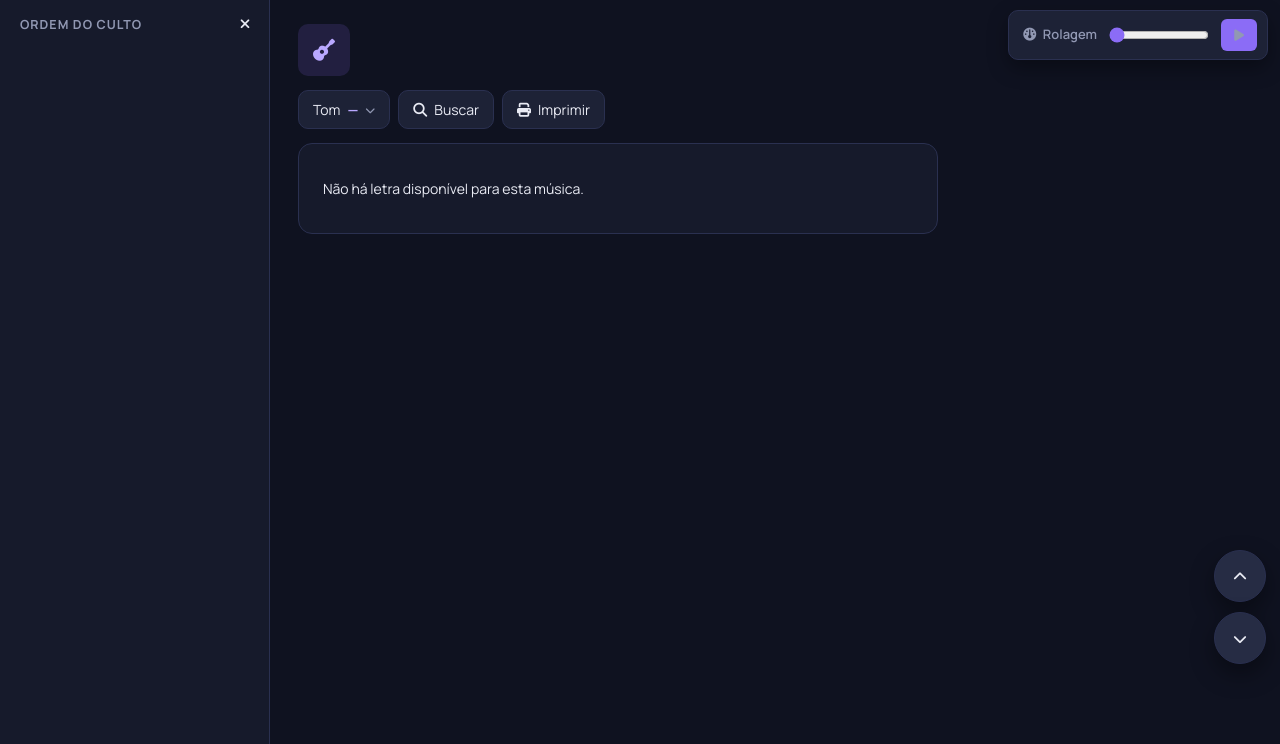
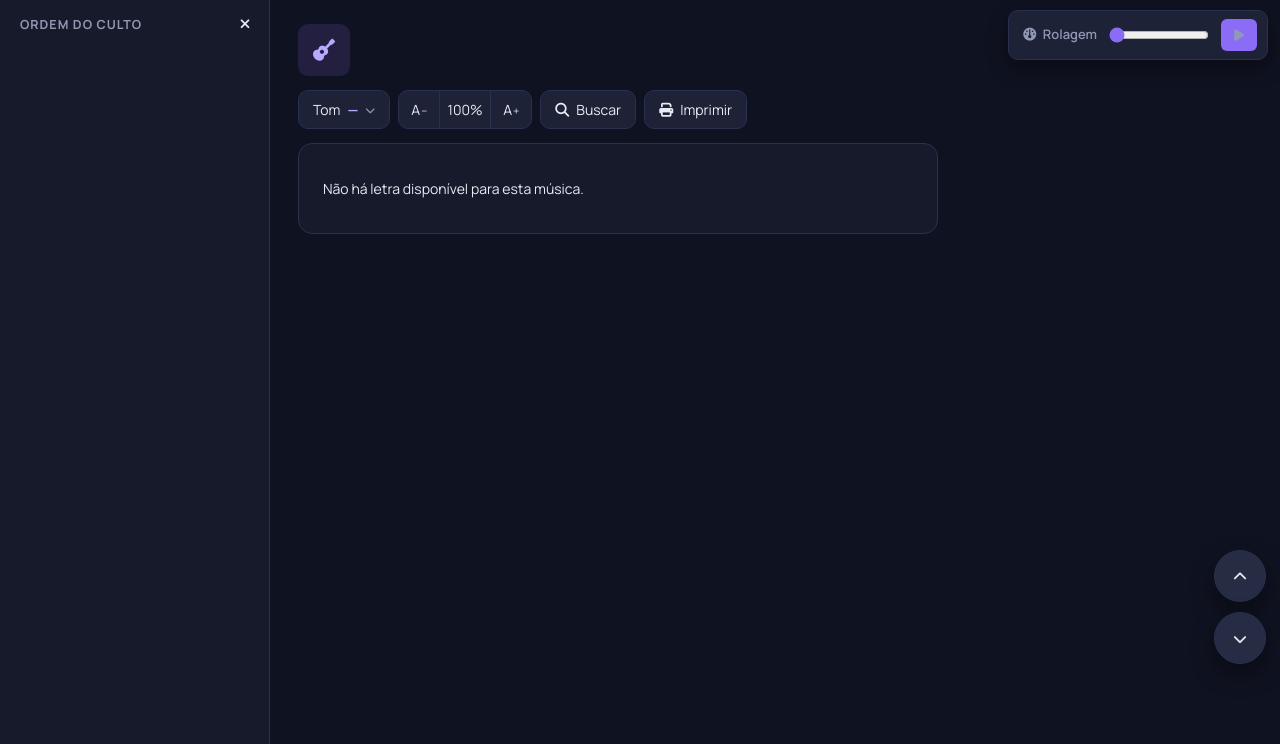
Before and after one commit to brunomint/U-Control, a Flask app: template templates/view_song.html in a window 1280 px wide. Shown: the part 56-800 px from the top of the page. Run offline with Flask 3, Linux system fonts and the light colour scheme; the template is opened without the code that fills it, so the values that code supplies are empty; parts of the project's set-up code (start-up, migrations or seed data) failed here and were passed over; some libraries are stand-ins or nearby versions.

Commit message:
Ver música: A− / A+ pro tamanho da letra da cifra
70% a 250%, guardado no aparelho e vale pra todas as músicas; tocar no
número volta pra 100%. As linhas continuam sem quebrar (acordes
alinhados) — se passar da largura, o quadro da cifra rola de lado.
A impressão não muda.

Co-Authored-By: Claude Opus 5.5 <noreply@anthropic.com>

```diff
--- a/static/css/pages/view_song.css
+++ b/static/css/pages/view_song.css
@@ -159,10 +159,43 @@
 .search-song-item:hover { background: var(--uc-surface-3); }
 .search-song-item .autor { color: var(--uc-muted); font-weight: 500; }
 
+/* A− 100% A+ */
+.font-size-widget {
+  display: inline-flex;
+  align-items: stretch;
+  border: 1px solid var(--uc-line);
+  border-radius: var(--uc-r);
+  background: var(--uc-surface-2);
+  overflow: hidden;
+}
+.font-size-btn, .font-size-value {
+  border: 0;
+  background: none;
+  color: var(--uc-text);
+  font: inherit;
+  font-weight: 800;
+  cursor: pointer;
+}
+.font-size-btn { padding: 8px 12px; font-size: 15px; }
+.font-size-btn small { font-size: 11px; margin-left: 1px; }
+.font-size-btn:hover, .font-size-value:hover { background: var(--uc-surface-3); }
+.font-size-value {
+  min-width: 52px;
+  padding: 0 4px;
+  font-size: 12.5px;
+  color: var(--uc-muted);
+  font-variant-numeric: tabular-nums;
+  border-left: 1px solid var(--uc-line);
+  border-right: 1px solid var(--uc-line);
+}
+
 /* Cifra */
 .song-content-card {
   display: inline-block;
   min-width: min(100%, 640px);
+  /* Letra grande (A+): a linha não quebra, o quadro rola de lado */
+  max-width: 100%;
+  overflow-x: auto;
   padding: 20px 24px;
   border-radius: var(--uc-r-lg);
   background: var(--uc-surface);
@@ -183,7 +216,7 @@
   background: transparent;
   color: var(--uc-text);
   font-family: var(--uc-mono) !important;
-  font-size: 18px;
+  font-size: calc(18px * var(--cifra-scale, 1));
   font-weight: 600;
   line-height: 1.7;
   white-space: pre !important;
@@ -244,7 +277,7 @@
   .song-header-title { font-size: 22px; }
   .song-header-icon { display: none; }
   .song-content-card { display: block; padding: 14px; overflow-x: auto; }
-  .content pre { font-size: 13px; line-height: 1.5; }
+  .content pre { font-size: calc(13px * var(--cifra-scale, 1)); line-height: 1.5; }
   .controls { top: auto; bottom: calc(14px + env(safe-area-inset-bottom, 0px)); right: 76px; }
 }
 
--- a/templates/view_song.html
+++ b/templates/view_song.html
@@ -88,6 +88,16 @@
                     <button type="button" class="tom-key-btn" data-key="Ab" onclick="jumpToKey('Ab')">Ab</button>
                 </div>
             </div>
+            </div>
+
+            <!-- Tamanho da letra da cifra — só neste aparelho (localStorage),
+                 vale pra todas as músicas. As linhas nunca quebram (os
+                 acordes ficam alinhados); se passar da largura, o quadro
+                 da cifra rola de lado. -->
+            <div class="font-size-widget" role="group" aria-label="Tamanho da letra">
+                <button type="button" class="font-size-btn" onclick="changeCifraScale(-1)" aria-label="Diminuir letra" title="Diminuir letra">A<small>−</small></button>
+                <button type="button" class="font-size-value" id="cifraScaleLabel" onclick="changeCifraScale(0)" title="Voltar ao tamanho normal">100%</button>
+                <button type="button" class="font-size-btn" onclick="changeCifraScale(1)" aria-label="Aumentar letra" title="Aumentar letra">A<small>+</small></button>
             </div>
 
             <div class="song-header-actions">
@@ -372,6 +382,20 @@
         }
 
         loadList();
+
+        // Tamanho da letra: 70% a 250%, de 10 em 10. 0 = volta ao normal.
+        function applyCifraScale(pct) {
+            document.documentElement.style.setProperty('--cifra-scale', pct / 100);
+            document.getElementById('cifraScaleLabel').textContent = pct + '%';
+        }
+        function changeCifraScale(step) {
+            let pct = 100;
+            try { pct = parseInt(localStorage.getItem('cifraScale'), 10) || 100; } catch (e) {}
+            pct = step === 0 ? 100 : Math.min(250, Math.max(70, pct + step * 10));
+            try { localStorage.setItem('cifraScale', String(pct)); } catch (e) {}
+            applyCifraScale(pct);
+        }
+        try { applyCifraScale(parseInt(localStorage.getItem('cifraScale'), 10) || 100); } catch (e) {}
 
         // Celular (≤768px): a lista é uma gaveta (.visible). Tela grande: fica
         // fixa ao lado, e o ✕ esconde (body.menu-hidden) — aí o botão de
```
